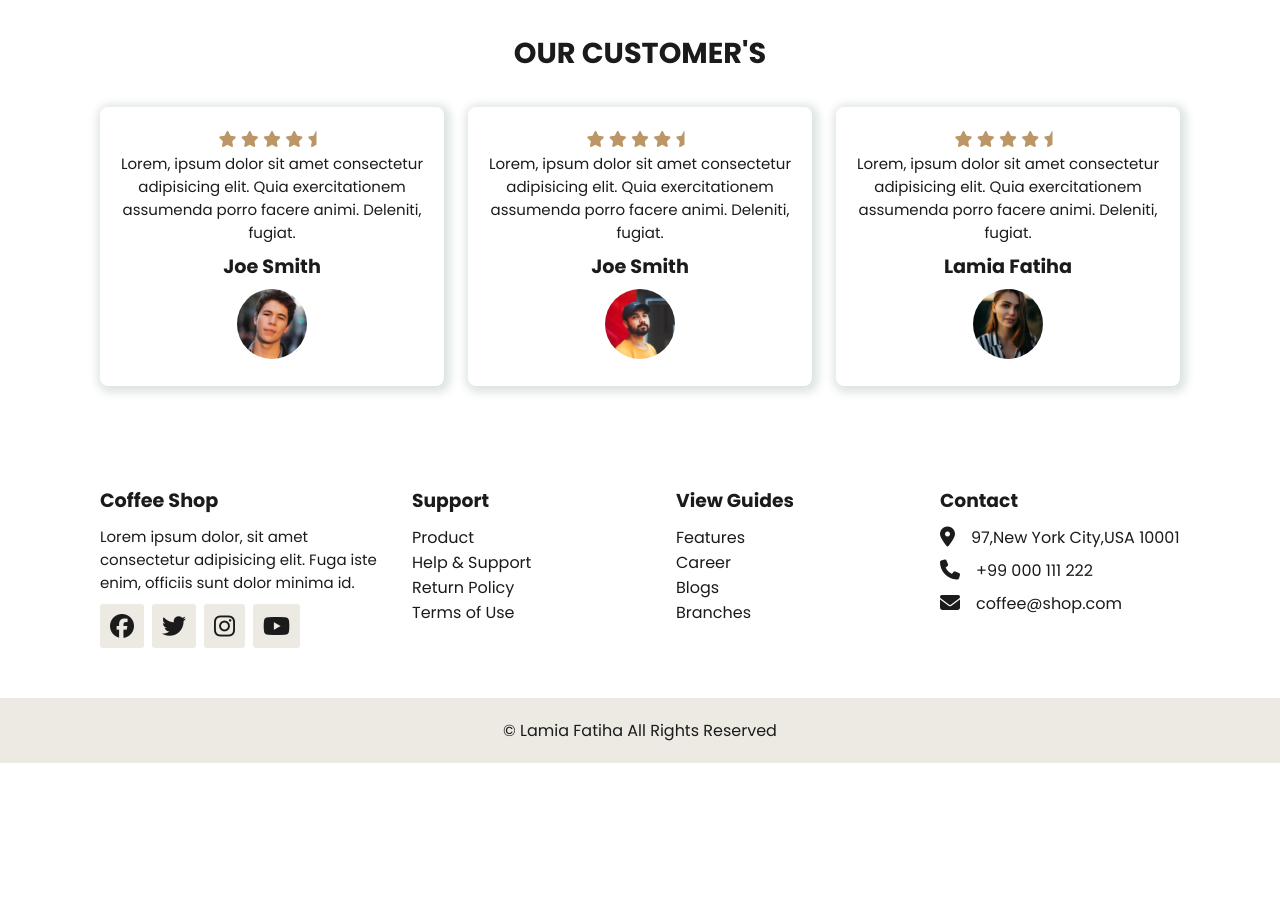
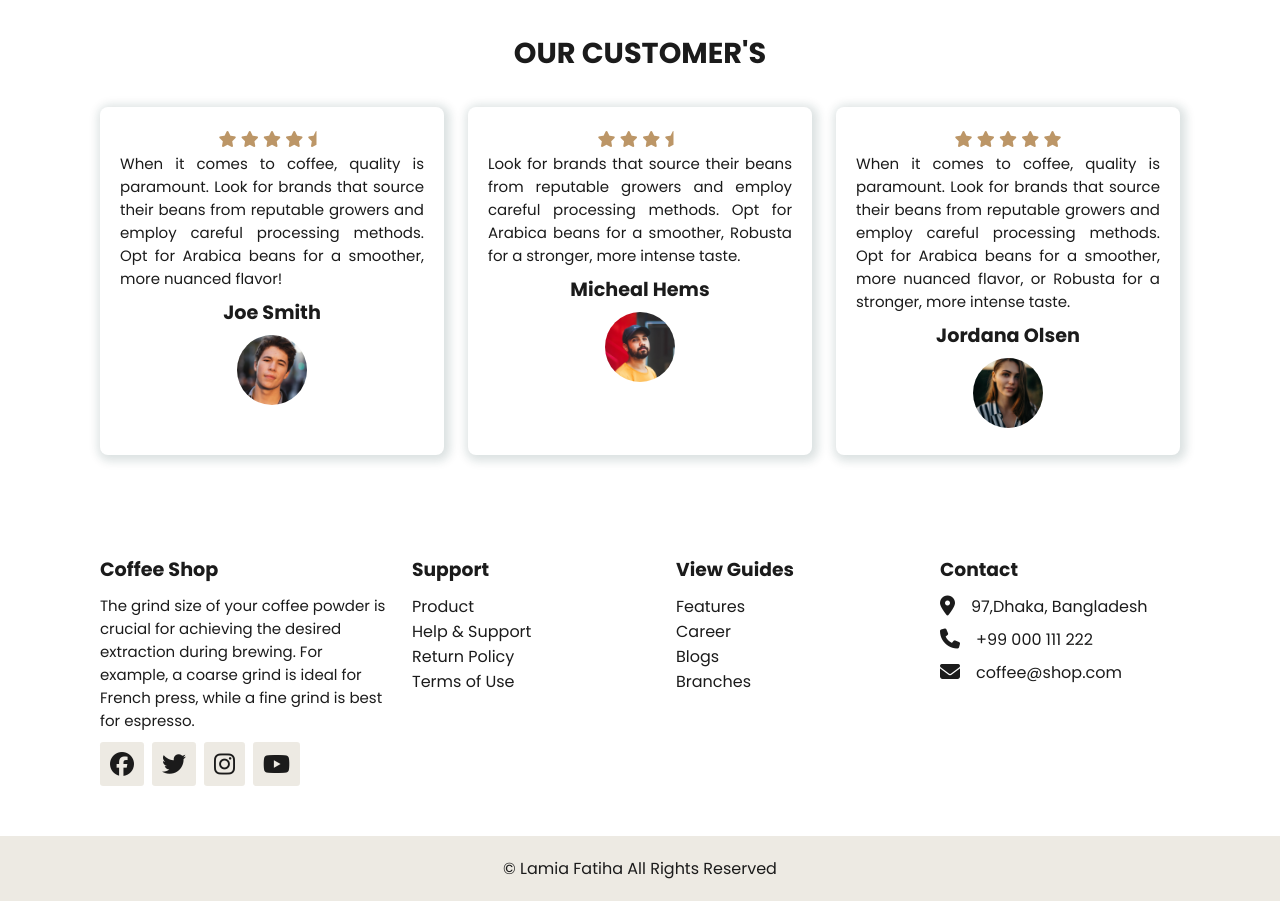
Before and after one commit to Fatiha26/coffeeShop, a plain HTML site: page index.html in a window 1280 px wide. Shown: the part 2340-3241 px from the top of the page. Before the commit the page ends 3103 px from the top, so only its background shows below. Drawn offline with Linux system fonts and the light colour scheme.

Commit message:
final design done

```diff
--- a/css/style.css
+++ b/css/style.css
@@ -255,6 +255,7 @@ header.shadow{
 }
 .customer-container .box p{
     font-size: 0.938rem;
+    text-align: justify;
 }
 .customer-container .box h2{
     font-size: 1.2rem;
--- a/index.html
+++ b/index.html
@@ -134,7 +134,7 @@
                     <i class="fa-solid fa-star"></i>
                     <i class="fa-solid fa-star-half"></i>
                 </div>
-                <p>Lorem, ipsum dolor sit amet consectetur adipisicing elit. Quia exercitationem assumenda porro facere animi. Deleniti, fugiat.</p>
+                <p>When it comes to coffee, quality is paramount. Look for brands that source their beans from reputable growers and employ careful processing methods. Opt for Arabica beans for a smoother, more nuanced flavor!</p>
                 <h2>Joe Smith</h2>
                 <img src="img/rev1.jpg" alt="">
             </div>
@@ -143,11 +143,10 @@
                     <i class="fa-solid fa-star"></i>
                     <i class="fa-solid fa-star"></i>
                     <i class="fa-solid fa-star"></i>
-                    <i class="fa-solid fa-star"></i>
                     <i class="fa-solid fa-star-half"></i>
                 </div>
-                <p>Lorem, ipsum dolor sit amet consectetur adipisicing elit. Quia exercitationem assumenda porro facere animi. Deleniti, fugiat.</p>
-                <h2>Joe Smith</h2>
+                <p>Look for brands that source their beans from reputable growers and employ careful processing methods. Opt for Arabica beans for a smoother, Robusta for a stronger, more intense taste.</p>
+                <h2>Micheal Hems</h2>
                 <img src="img/rev2.jpg" alt="">
             </div>
             <div class="box">
@@ -156,10 +155,10 @@
                     <i class="fa-solid fa-star"></i>
                     <i class="fa-solid fa-star"></i>
                     <i class="fa-solid fa-star"></i>
-                    <i class="fa-solid fa-star-half"></i>
+                    <i class="fa-solid fa-star"></i>
                 </div>
-                <p>Lorem, ipsum dolor sit amet consectetur adipisicing elit. Quia exercitationem assumenda porro facere animi. Deleniti, fugiat.</p>
-                <h2>Lamia Fatiha</h2>
+                <p>When it comes to coffee, quality is paramount. Look for brands that source their beans from reputable growers and employ careful processing methods. Opt for Arabica beans for a smoother, more nuanced flavor, or Robusta for a stronger, more intense taste.</p>
+                <h2>Jordana Olsen</h2>
                 <img src="img/rev3.jpg" alt="">
             </div>
         </div>
@@ -169,7 +168,7 @@
     <section class="footer">
         <div class="footer-box">
             <h2>Coffee Shop</h2>
-            <p>Lorem ipsum dolor, sit amet consectetur adipisicing elit. Fuga iste enim, officiis sunt dolor minima id.</p>
+            <p>The grind size of your coffee powder is crucial for achieving the desired extraction during brewing. For example, a coarse grind is ideal for French press, while a fine grind is best for espresso. </p>
             <div class="social">
                 <a href="#"><i class="fa-brands fa-facebook"></i></a>
                 <a href="#"><i class="fa-brands fa-twitter"></i></a>
@@ -194,7 +193,7 @@
         <div class="footer-box">
             <h3>Contact</h3>
                 <div class="contact">
-                    <span><i class="fa-solid fa-location-dot"></i>97,New York City,USA 10001</span>
+                    <span><i class="fa-solid fa-location-dot"></i>97,Dhaka, Bangladesh</span>
                     <span><i class="fa-solid fa-phone"></i>+99 000 111 222</span>
                     <span><i class="fa-solid fa-envelope"></i>coffee@shop.com</span>
 
```
Also changed, not shown: 1 other file.
